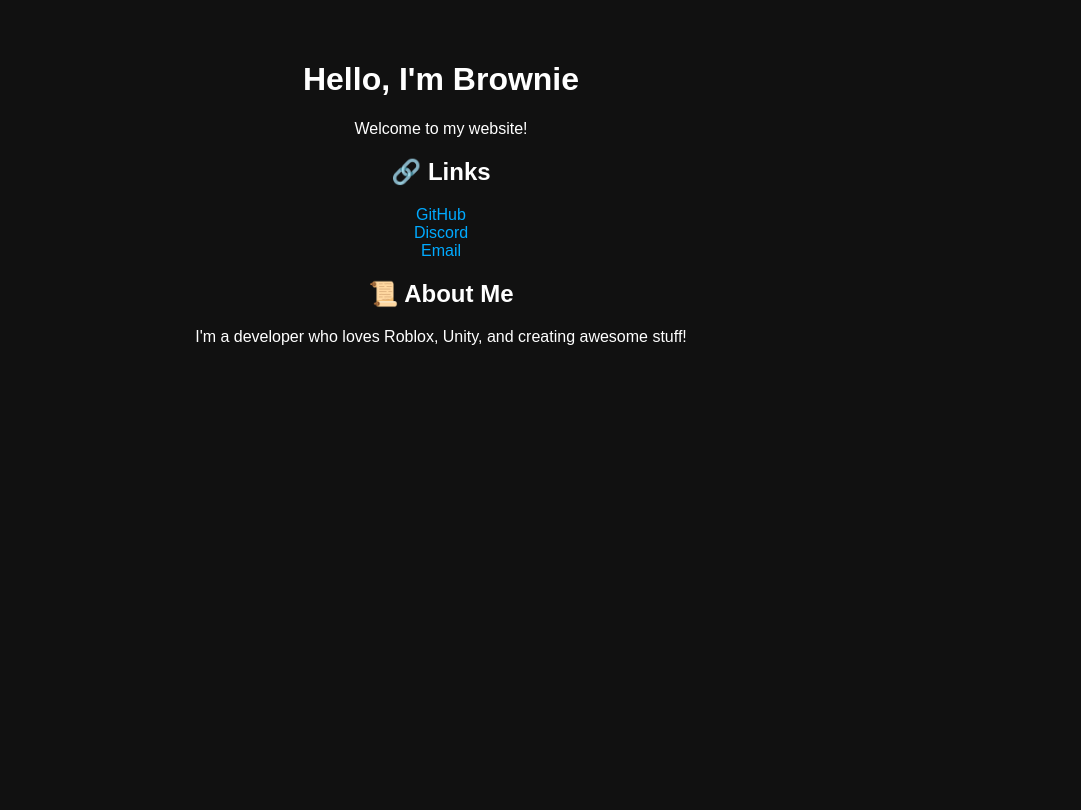
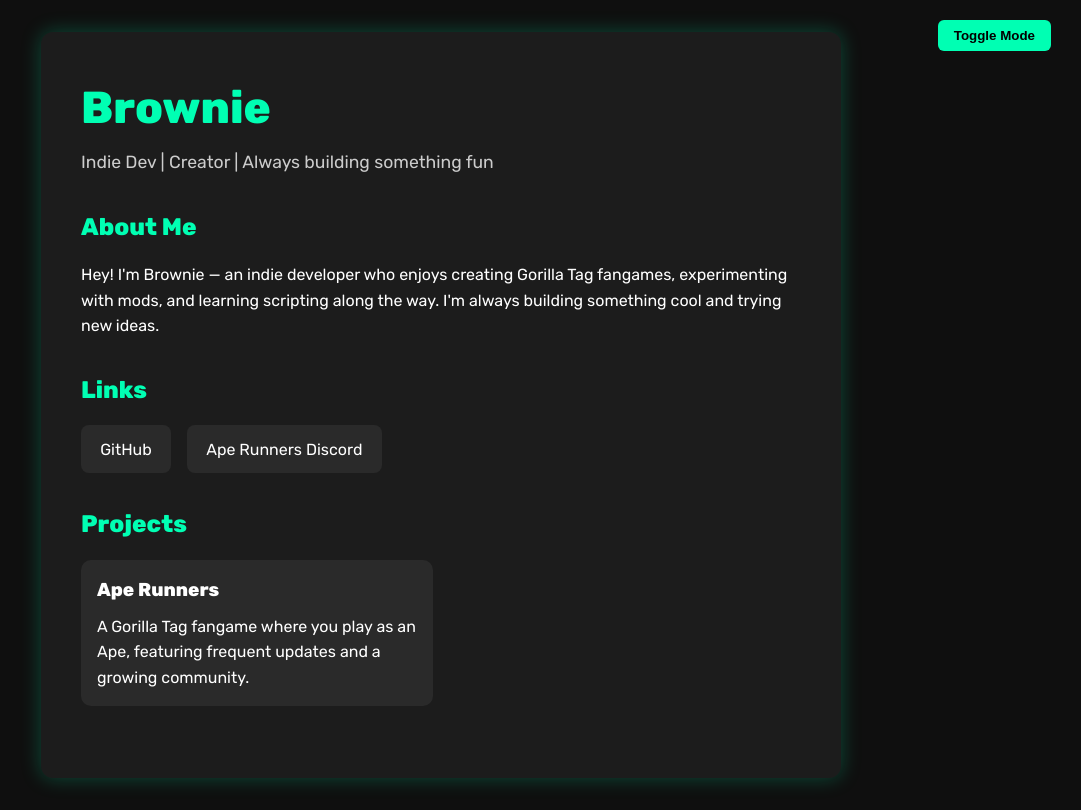
Before and after one commit to Brownie312/AboutMe, a plain HTML site: page index.html in a window 1280 px wide. Shown: the whole page, without its empty margins (199-1280 px from the left). Drawn offline with Linux system fonts and the light colour scheme.

Commit message:
Update index.html

```diff
--- a/index.html
+++ b/index.html
@@ -1,38 +1,187 @@
 <!DOCTYPE html>
-<html>
+<html lang="en">
 <head>
-  <meta charset="UTF-8">
-  <title>Your Name</title>
+  <meta charset="UTF-8" />
+  <meta name="viewport" content="width=device-width, initial-scale=1" />
+  <title>Brownie's Web</title>
+  <link href="https://fonts.googleapis.com/css2?family=Rubik:wght@400;600;800&family=JetBrains+Mono:wght@400;700&display=swap" rel="stylesheet" />
   <style>
+    :root {
+      --bg: #0f0f0f;
+      --text: #ffffff;
+      --accent: #00ffb3;
+      --card-bg: #1c1c1c;
+    }
+
+    body.light {
+      --bg: #f5f5f5;
+      --text: #0f0f0f;
+      --card-bg: #ffffff;
+    }
+
+    * {
+      margin: 0;
+      padding: 0;
+      box-sizing: border-box;
+      cursor: url('https://cur.cursors-4u.net/games/gam-14/gam1306.cur'), auto;
+    }
+
     body {
-      font-family: Arial, sans-serif;
-      background: #111;
-      color: #fff;
-      text-align: center;
-      margin: 0;
-      padding: 40px;
+      font-family: 'Rubik', sans-serif;
+      background-color: var(--bg);
+      color: var(--text);
+      line-height: 1.6;
+      display: flex;
+      align-items: center;
+      justify-content: center;
+      min-height: 100vh;
+      padding: 2rem;
+      transition: background 0.3s ease, color 0.3s ease;
     }
-    a {
-      color: #0af;
+
+    .container {
+      max-width: 800px;
+      width: 100%;
+      background: var(--card-bg);
+      border-radius: 12px;
+      padding: 2.5rem;
+      box-shadow: 0 0 20px rgba(0, 255, 179, 0.25);
+      transition: background 0.3s ease;
+      animation: fadeIn 1s ease-in-out;
+    }
+
+    @keyframes fadeIn {
+      from { opacity: 0; transform: translateY(20px); }
+      to { opacity: 1; transform: translateY(0); }
+    }
+
+    h1 {
+      font-size: 2.8rem;
+      color: var(--accent);
+      margin-bottom: 0.25rem;
+    }
+
+    p.tagline {
+      font-size: 1.1rem;
+      color: #ccc;
+      margin-bottom: 2rem;
+    }
+
+    .section {
+      margin-bottom: 2rem;
+    }
+
+    h2 {
+      font-size: 1.5rem;
+      color: var(--accent);
+      margin-bottom: 1rem;
+    }
+
+    ul.links {
+      list-style: none;
+      display: flex;
+      flex-wrap: wrap;
+      gap: 1rem;
+      padding-left: 0;
+    }
+
+    ul.links li a {
+      background: #2a2a2a;
+      padding: 0.7rem 1.2rem;
+      border-radius: 8px;
+      color: var(--text);
       text-decoration: none;
+      transition: 0.3s ease;
+      display: inline-block;
     }
-    a:hover {
-      text-decoration: underline;
+
+    ul.links li a:hover {
+      background: var(--accent);
+      color: #000;
+    }
+
+    .projects {
+      display: grid;
+      grid-template-columns: 1fr 1fr;
+      gap: 1rem;
+    }
+
+    .project-card {
+      background: #2a2a2a;
+      padding: 1rem;
+      border-radius: 10px;
+      transition: transform 0.3s ease, background 0.3s ease;
+    }
+
+    .project-card:hover {
+      transform: translateY(-5px);
+      background: var(--accent);
+      color: #000;
+    }
+
+    .project-card h3 {
+      margin-bottom: 0.5rem;
+    }
+
+    .toggle {
+      position: absolute;
+      top: 20px;
+      right: 30px;
+      background: var(--accent);
+      color: #000;
+      border: none;
+      padding: 0.5rem 1rem;
+      border-radius: 6px;
+      font-weight: bold;
+      cursor: pointer;
+      transition: background 0.3s ease;
+    }
+
+    @media (max-width: 700px) {
+      .projects {
+        grid-template-columns: 1fr;
+      }
+
+      h1 {
+        font-size: 2rem;
+      }
     }
   </style>
 </head>
 <body>
-  <h1>Hello, I'm Brownie</h1>
-  <p>Welcome to my website!</p>
+  <button class="toggle" onclick="toggleMode()">Toggle Mode</button>
+  <div class="container">
+    <h1>Brownie</h1>
+    <p class="tagline">Indie Dev | Creator | Always building something fun</p>
 
-  <h2>🔗 Links</h2>
-  <ul style="list-style: none; padding: 0;">
-    <li><a href="https://github.com/yourusername">GitHub</a></li>
-    <li><a href="https://discordapp.com/users/yourid">Discord</a></li>
-    <li><a href="mailto:you@example.com">Email</a></li>
-  </ul>
+    <div class="section">
+      <h2>About Me</h2>
+      <p>Hey! I'm Brownie — an indie developer who enjoys creating Gorilla Tag fangames, experimenting with mods, and learning scripting along the way. I'm always building something cool and trying new ideas.</p>
+    </div>
 
-  <h2>📜 About Me</h2>
-  <p>I'm a developer who loves Roblox, Unity, and creating awesome stuff!</p>
+    <div class="section">
+      <h2>Links</h2>
+      <ul class="links">
+        <li><a href="https://github.com/Brownie312" target="_blank">GitHub</a></li>
+        <li><a href="https://discord.gg/6qNMSjCt9x" target="_blank">Ape Runners Discord</a></li>
+      </ul>
+    </div>
+
+    <div class="section">
+      <h2>Projects</h2>
+      <div class="projects">
+        <div class="project-card">
+          <h3>Ape Runners</h3>
+          <p>A Gorilla Tag fangame where you play as an Ape, featuring frequent updates and a growing community.</p>
+        </div>
+      </div>
+    </div>
+  </div>
+
+  <script>
+    function toggleMode() {
+      document.body.classList.toggle('light');
+    }
+  </script>
 </body>
 </html>
```
